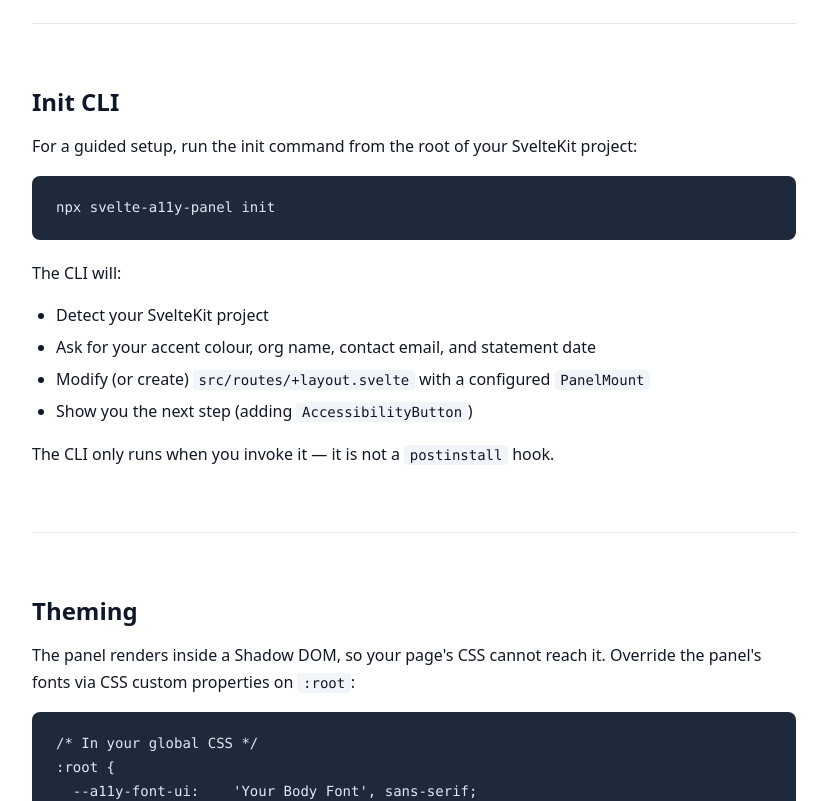
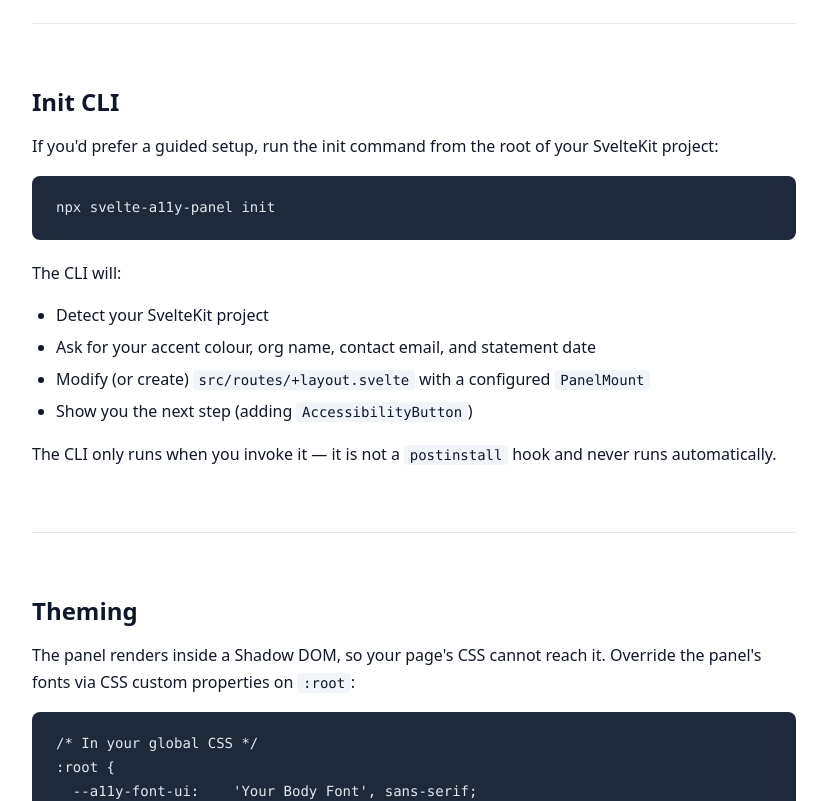
Before and after one commit to curtislmartin/svelte-a11y-panel, a SvelteKit app: page /docs in a window 1280 px wide. Shown: the part 2380-3181 px from the top of the page, without its empty margins (370-1197 px from the left). Built offline with nearby package versions, Linux system fonts and the light colour scheme.

Commit message:
fix: align Task 9 docs sections with spec wording

```diff
--- a/src/routes/docs/+page.svelte
+++ b/src/routes/docs/+page.svelte
@@ -78,7 +78,7 @@
 <!-- Init CLI -->
 <section id="init-cli" class="doc-section">
   <h2>Init CLI</h2>
-  <p>For a guided setup, run the init command from the root of your SvelteKit project:</p>
+  <p>If you'd prefer a guided setup, run the init command from the root of your SvelteKit project:</p>
   <pre><code>npx svelte-a11y-panel init</code></pre>
   <p>The CLI will:</p>
   <ul>
@@ -87,7 +87,7 @@
     <li>Modify (or create) <code>src/routes/+layout.svelte</code> with a configured <code>PanelMount</code></li>
     <li>Show you the next step (adding <code>AccessibilityButton</code>)</li>
   </ul>
-  <p>The CLI only runs when you invoke it — it is not a <code>postinstall</code> hook.</p>
+  <p>The CLI only runs when you invoke it — it is not a <code>postinstall</code> hook and never runs automatically.</p>
 </section>
 
 <!-- Theming -->
@@ -199,7 +199,6 @@
   <p>
     When users enable accessibility features, the library actively manipulates the host page.
     This is intentional — it is the only way to apply adjustments across the entire site.
-    All effects are fully reversed when the user turns them off or the panel is unmounted.
   </p>
   <div class="table-wrap">
     <table>
@@ -218,6 +217,7 @@
       </tbody>
     </table>
   </div>
+  <p>All effects are fully reversed when the user turns them off or the panel is unmounted.</p>
 </section>
 
 <style>
```
